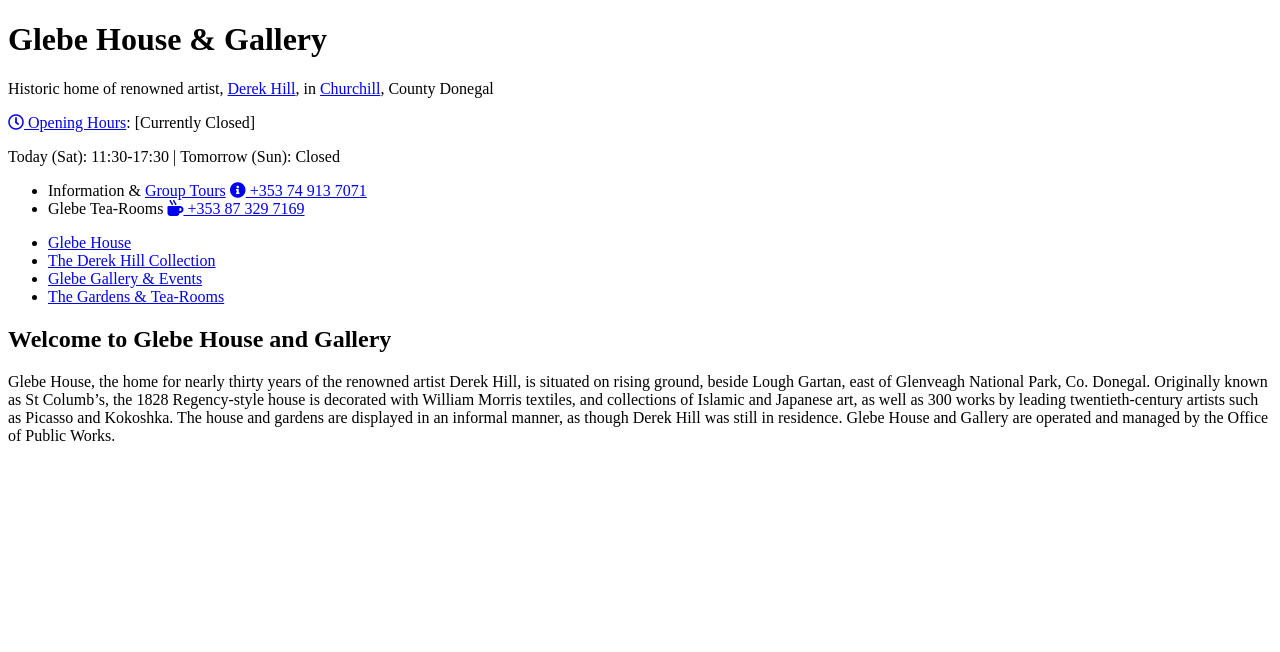
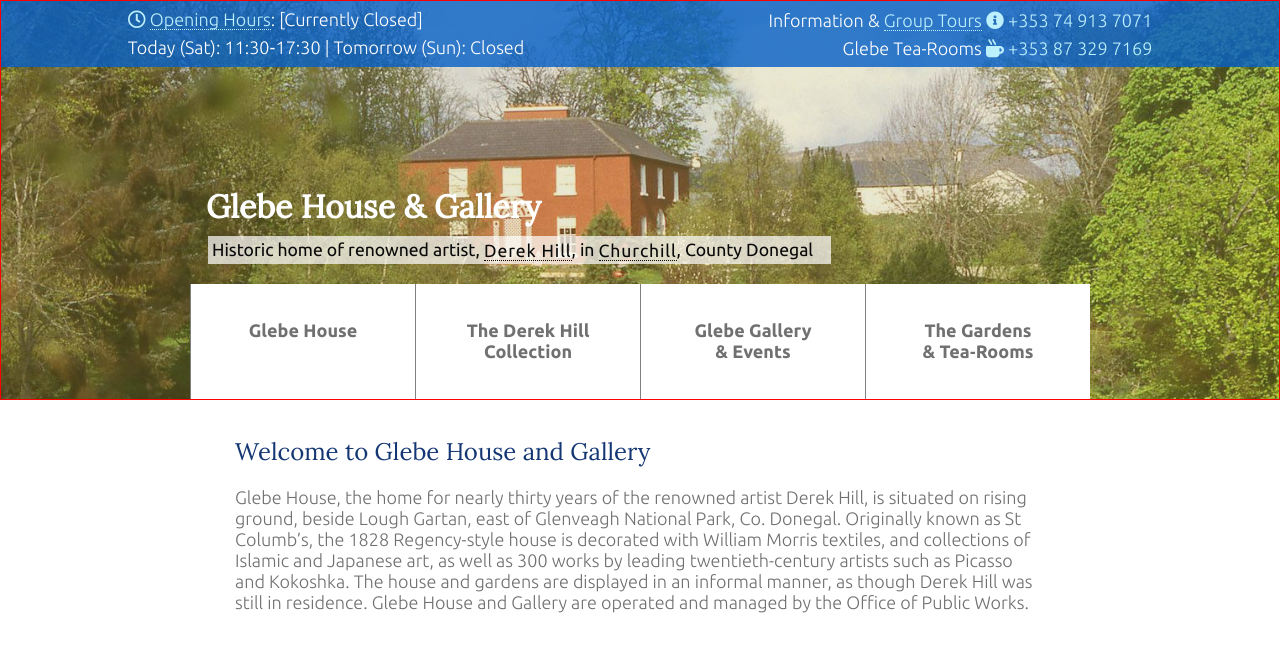
Before and after one commit to RoZZaH/glebe, an Eleventy site: page src/index.html in a window 1280 px wide. Built offline with nearby package versions, Linux system fonts and the light colour scheme; Eleventy itself is replaced by a stand-in of ours; files that its build step writes are made by us from their sources; the site is published under a folder, as on GitHub Pages, so addresses that start at the root find nothing.

Commit message:
edited relative paths for CSS

```diff
--- a/src/_includes/base.njk
+++ b/src/_includes/base.njk
@@ -10,7 +10,7 @@
     <!-- FontAwesome -->
     <link rel="stylesheet" href="https://cdnjs.cloudflare.com/ajax/libs/font-awesome/5.10.2/css/all.min.css" crossorigin="anonymous">
     <!-- Proj CSS -->
-    <link rel="stylesheet" href="/assets/css/styles.css" type="text/css">
+    <link rel="stylesheet" href="./assets/css/styles.css" type="text/css">
 </head>
 <body>
 <div id="header-img"></div>
@@ -24,13 +24,13 @@
             </div>
             <div class="key-info">
                 <div class="key-item key-times">
-                    <p class="opening-times"><a href="/opening-times/"><i class="far fa-clock"></i> <span class="under-dotted">Opening Hours</span></a>:
+                    <p class="opening-times"><a href="./opening-times/"><i class="far fa-clock"></i> <span class="under-dotted">Opening Hours</span></a>:
                                                     [Currently&nbsp;Closed]</p><p class="opening-times">Today (Sat): 11:30&#8209;17:30
                                                     |&nbsp;Tomorrow (Sun): Closed</a></p>
                 </div>
                 <div class="key-item">
                     <ul>
-                        <li class="key-numbers"><span class="sr">Information &amp; <a href="/contact/"><span class="under-dotted">Group Tours</span></a>
+                        <li class="key-numbers"><span class="sr">Information &amp; <a href="./contact/"><span class="under-dotted">Group Tours</span></a>
                         </span> <a href="tel:+353749137071"><i class="fas fa-info-circle"></i> +353 74 913&nbsp;7071</a></li>
                         <li><span class="sr">Glebe Tea-Rooms</span> <a href="tel:+353749137071"><i class="fas fa-mug-hot"></i> +353 87 329&nbsp;7169</a></li>
                     </ul>
@@ -38,10 +38,10 @@
             </div>
             <nav>
                 <ul>
-                    <li><a href="/house-history/">Glebe House</a></li>
-                    <li><a href="/glebe-gallery-and-collection/">The Derek&nbsp;Hill Collection</a></li>
-                    <li><a href="/events/">Glebe Gallery &amp;&nbsp;Events</a></li>
-                    <li><a href="/glebe-gardens-and-tearooms/">The Gardens &amp;&nbsp;Tea&#8209;Rooms</a></li>
+                    <li><a href="./house-history/">Glebe House</a></li>
+                    <li><a href="./glebe-gallery-and-collection/">The Derek&nbsp;Hill Collection</a></li>
+                    <li><a href="./events/">Glebe Gallery &amp;&nbsp;Events</a></li>
+                    <li><a href="./glebe-gardens-and-tearooms/">The Gardens &amp;&nbsp;Tea&#8209;Rooms</a></li>
                 </ul>
             </nav>
     </header>
```
